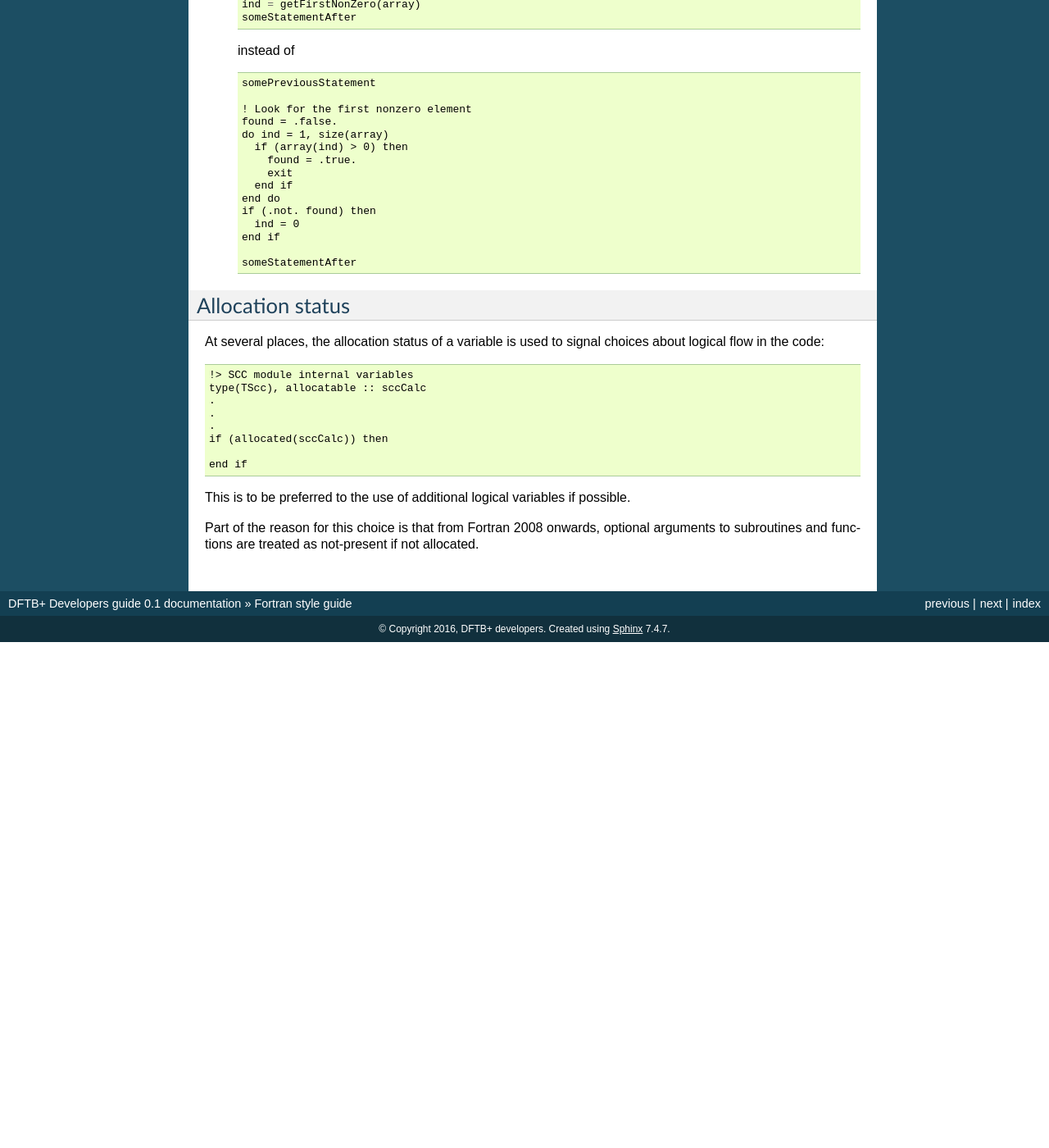
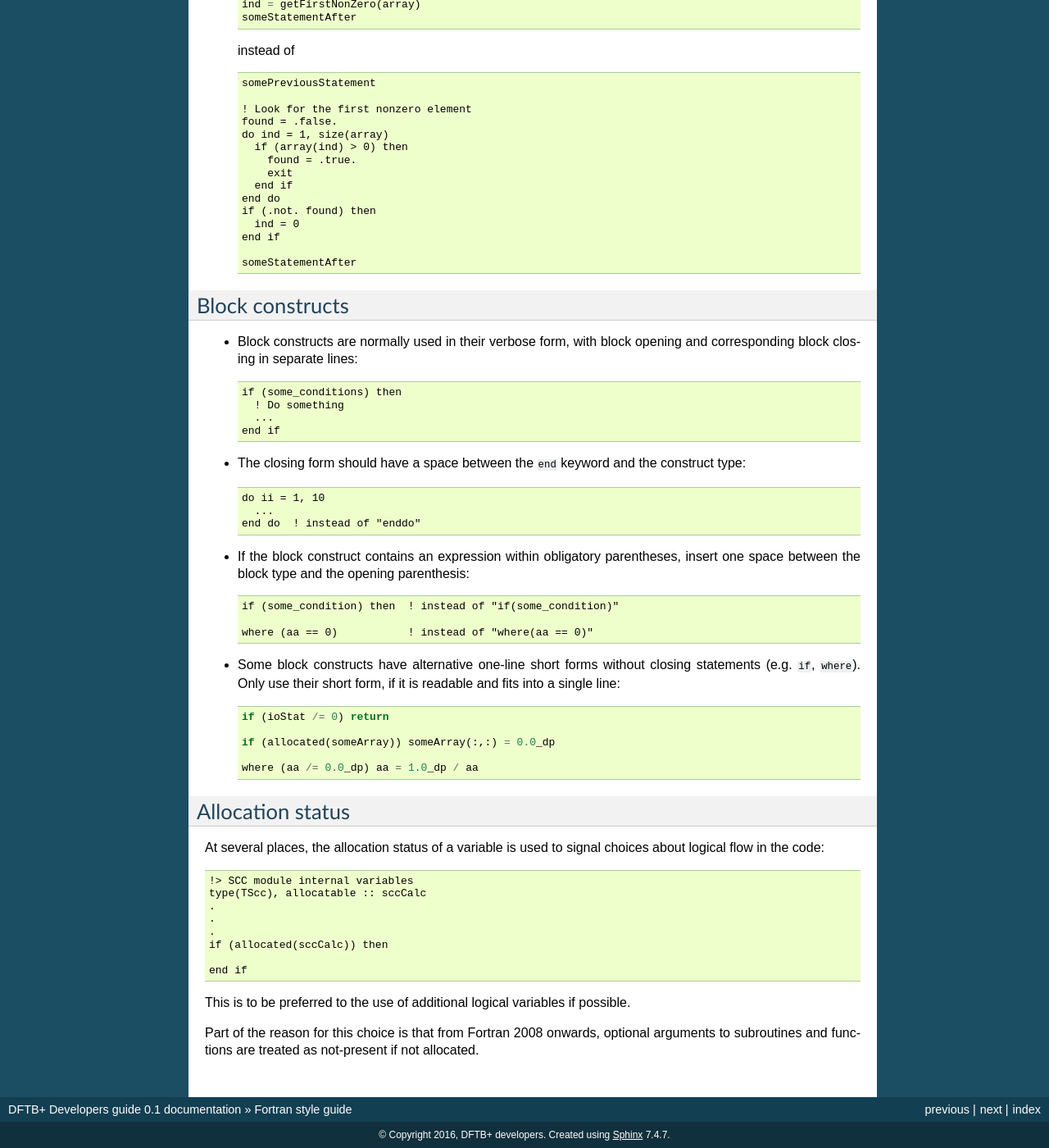
Before and after one commit to dftbplus/develguide, a Sphinx documentation site: the page built from docs/fortranstyle.rst, in a window 1280 px wide and 1400 px high, scrolled down 4748 px. Shown: the whole window at 82% size. Built offline with Sphinx 7.4.7, drawn with Linux system fonts in a browser that asks for light colours; before the commit the page ends 5531 px from its top, so only the background shows below that.

Commit message:
Add section about Fortran block constructs

```diff
--- a/docs/fortranstyle.rst
+++ b/docs/fortranstyle.rst
@@ -305,6 +305,43 @@ Comments
 
       someStatementAfter
 
+
+Block constructs
+================
+
+* Block constructs are normally used in their verbose form, with block opening
+  and corresponding block closing in separate lines::
+
+    if (some_conditions) then
+      ! Do something
+      ...
+    end if
+
+* The closing form should have a space between the ``end`` keyword and the
+  construct type::
+
+    do ii = 1, 10
+      ...
+    end do  ! instead of "enddo"
+
+* If the block construct contains an expression within obligatory parentheses,
+  insert one space between the block type and the opening parenthesis::
+
+    if (some_condition) then  ! instead of "if(some_condition)"
+
+    where (aa == 0)           ! instead of "where(aa == 0)"
+
+* Some block constructs have alternative one-line short forms without closing
+  statements (e.g. ``if``, ``where``). Only use their short form, if it is
+  readable and fits into a single line::
+
+    if (ioStat /= 0) return
+
+    if (allocated(someArray)) someArray(:,:) = 0.0_dp
+
+    where (aa /= 0.0_dp) aa = 1.0_dp / aa
+
+
 Allocation status
 =================
 
```
